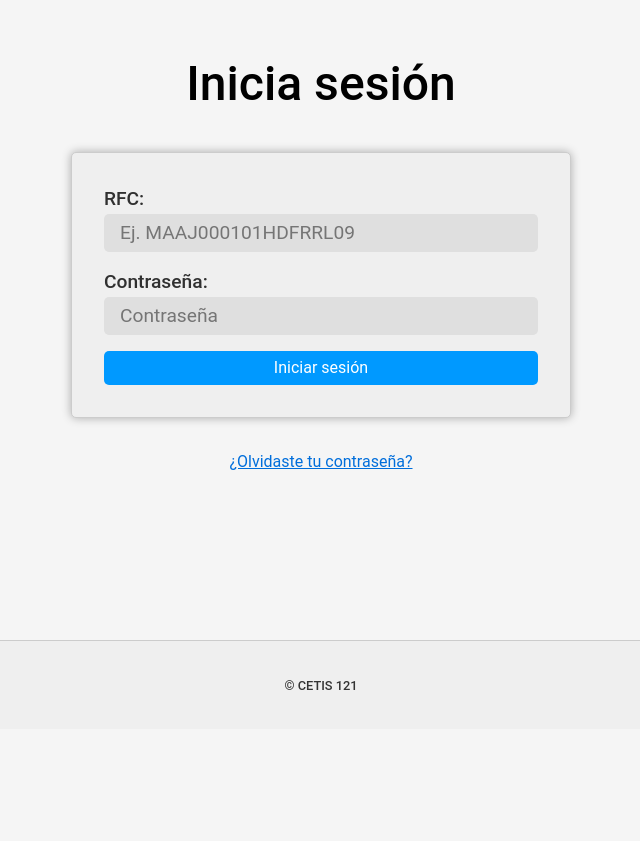
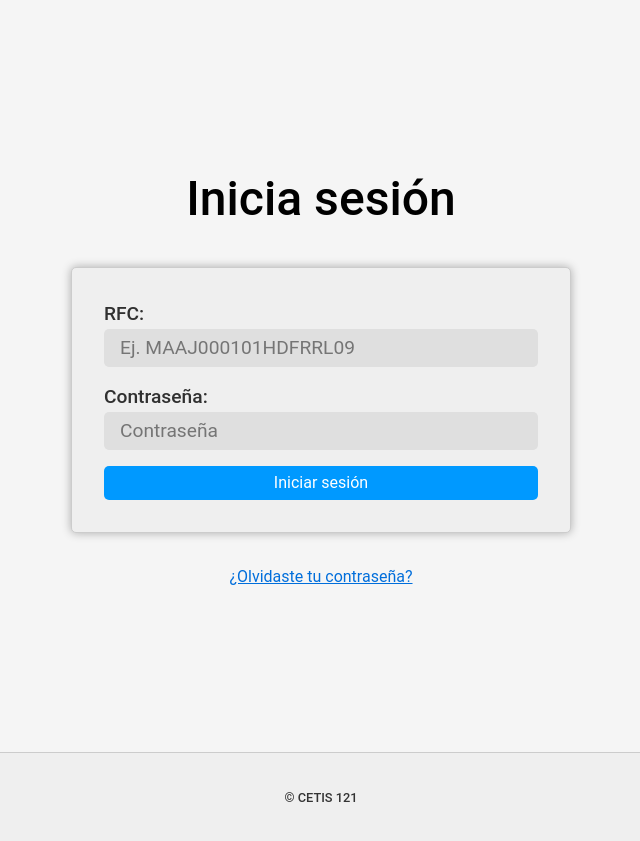
Before and after one commit to armandodev/asisweb, a PHP site: page / in a window 1280 px wide. Shown: the whole page, without its empty margins (319-959 px from the left). Before the commit the page ends 690 px from the top, so only its background shows below. Run offline with PHP 8.4, Linux system fonts and the light colour scheme; data comes from the database, SQL or seed files in the repository; data that the repository does not hold is empty.

Commit message:
Estilos del login form

```diff
--- a/css/login-form.css
+++ b/css/login-form.css
@@ -1,8 +1,10 @@
 #m-login {
+  min-height: 90vh;
   padding: 2rem;
   display: flex;
   flex-direction: column;
   align-items: center;
+  justify-content: center;
 }
 
 #m-login h1 {
```
